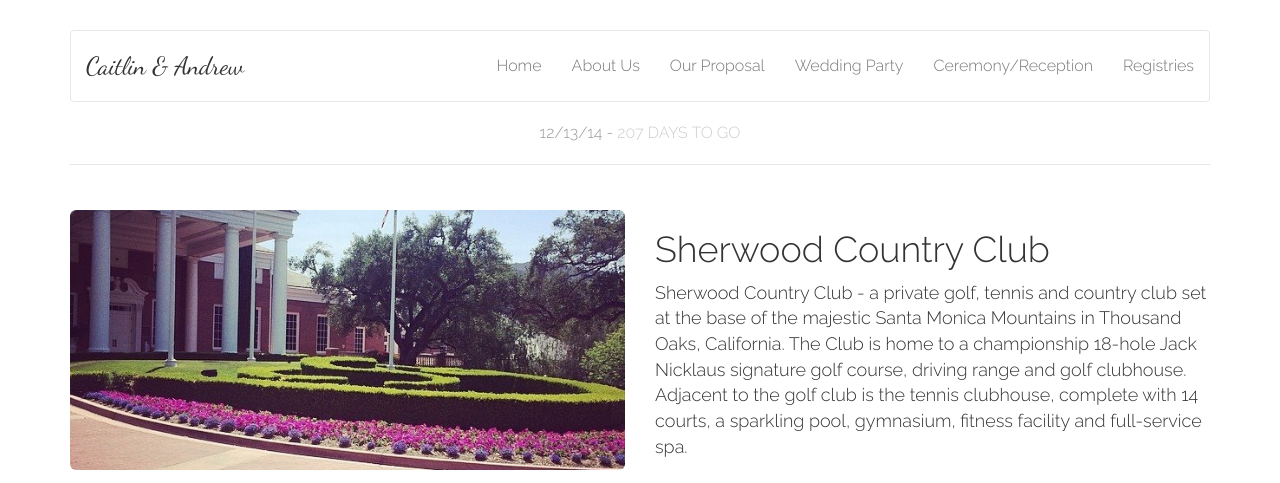
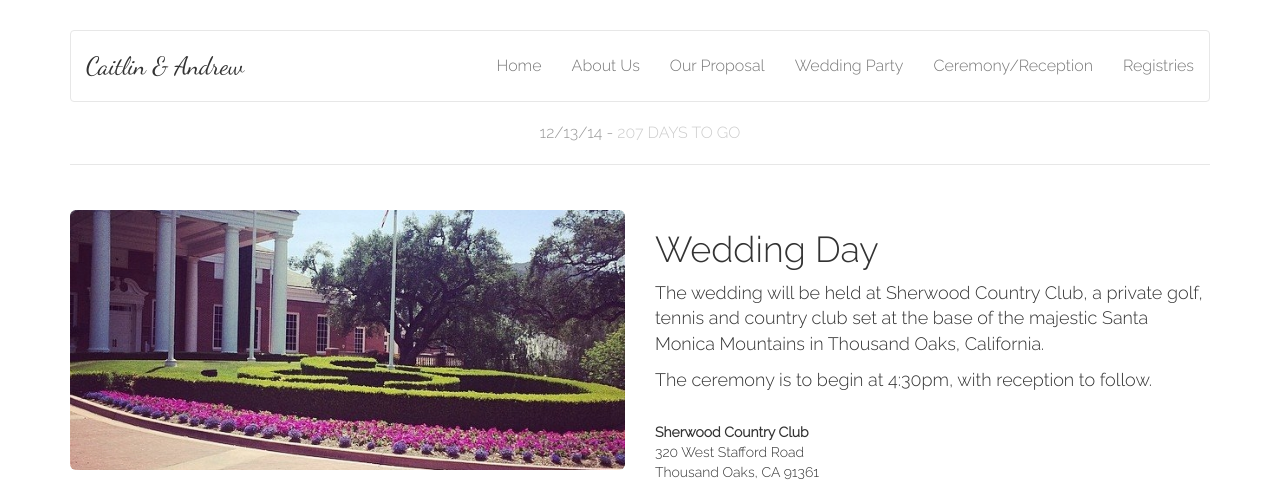
Before and after one commit to andrewkatz/wedding, a Jekyll site: the page built from ceremony.html, in a window 1280 px wide. Shown: the top 483 px of the page. Built offline with Jekyll 4.4.1, drawn with Linux system fonts in a browser that asks for light colours; nearby versions of some CDN libraries; Markdown is read by kramdown in place of the engine named in the settings; grey boxes are pictures that could not be loaded.

Commit message:
updated ceremony page

```diff
--- a/ceremony.html
+++ b/ceremony.html
@@ -6,8 +6,10 @@
 <div class="col-md-12">
   <div class="row">
     <div class="col-md-6 col-md-push-6">
-      <h1>Sherwood Country Club</h1>
-      <p>Sherwood Country Club - a private golf, tennis and country club set at the base of the majestic Santa Monica Mountains in Thousand Oaks, California. The Club is home to a championship  18-hole Jack Nicklaus signature golf course, driving range and golf clubhouse. Adjacent to the golf club is the tennis clubhouse, complete with 14 courts, a sparkling pool, gymnasium, fitness facility and full-service spa.</p>
+      <h1>Wedding Day</h1>
+      <p>The wedding will be held at Sherwood Country Club, a private golf, tennis and country club set at the base of the majestic Santa Monica Mountains in Thousand Oaks, California.</p>
+
+      <p>The ceremony is to begin at 4:30pm, with reception to follow.</p>
 
       <address>
         <strong>Sherwood Country Club</strong><br/>
```
